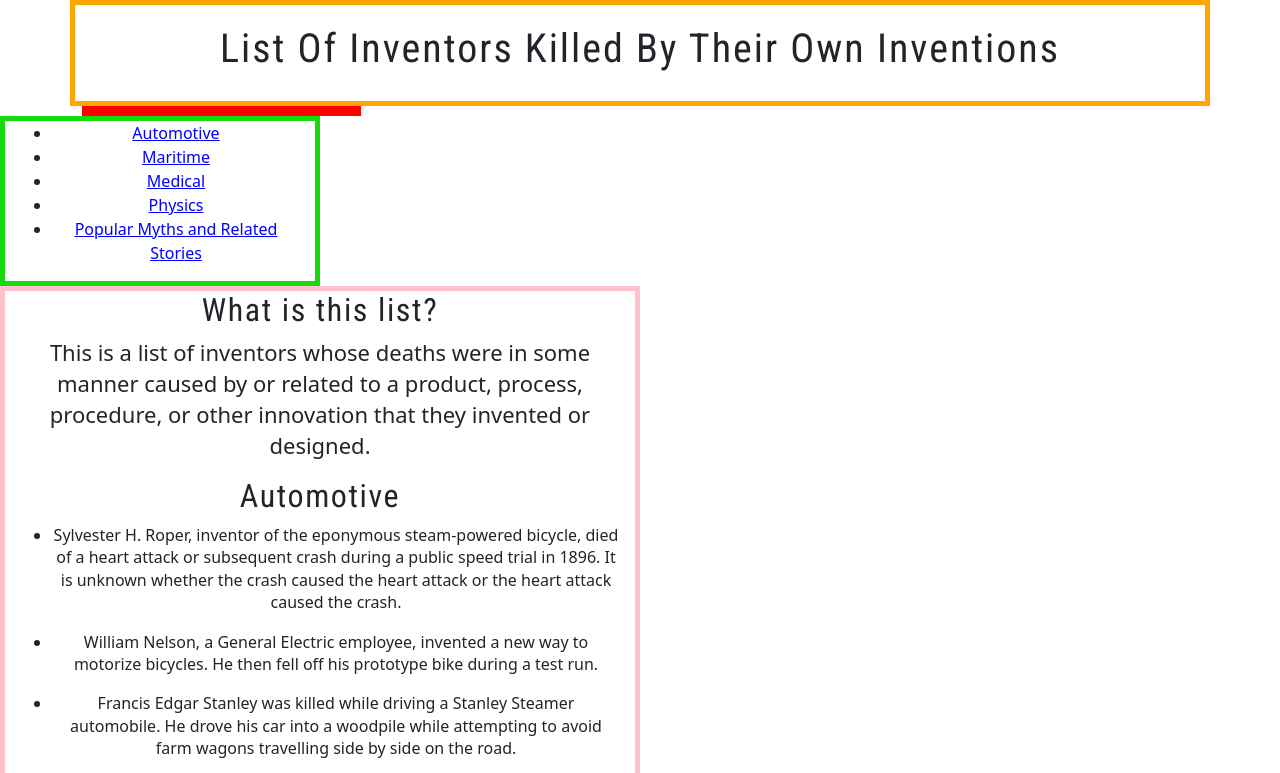
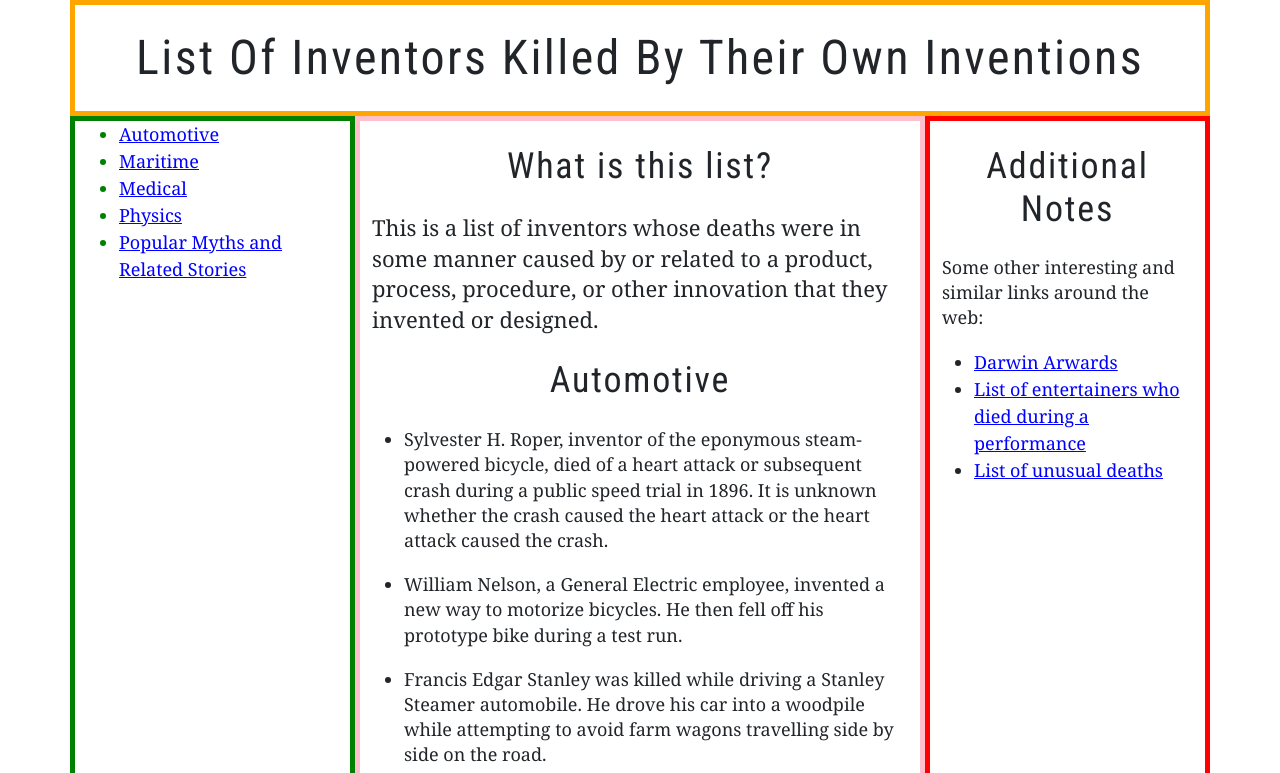
Before and after one commit to robinguyton/Week_6_Assignment, a plain HTML site: page index.html in a window 1280 px wide. Shown: the top 773 px of the page. Drawn offline with nearby package versions, Linux system fonts and the light colour scheme.

Commit message:
completed alignments, validated code, ready to submit

```diff
--- a/index.html
+++ b/index.html
@@ -8,20 +8,18 @@
 	<title>Assignment 08 | CIS2B</title>
 	<link rel="stylesheet" href="https://maxcdn.bootstrapcdn.com/bootstrap/4.0.0/css/bootstrap.min.css"
 		integrity="sha384-Gn5384xqQ1aoWXA+058RXPxPg6fy4IWvTNh0E263XmFcJlSAwiGgFAW/dAiS6JXm" crossorigin="anonymous">
+
+<link href="https://cdn.jsdelivr.net/npm/bootstrap@5.3.2/dist/css/bootstrap.min.css" rel="stylesheet" integrity="sha384-T3c6CoIi6uLrA9TneNEoa7RxnatzjcDSCmG1MXxSR1GAsXEV/Dwwykc2MPK8M2HN" crossorigin="anonymous">
+
 		<link rel="stylesheet" href="main.css">
-
-
-<!-- Bootstrap link? -->
-<link href="https://cdn.jsdelivr.net/npm/bootstrap@5.3.3/dist/css/bootstrap.min.css" rel="stylesheet" integrity="sha384-QWTKZyjpPEjISv5WaRU9OFeRpok6YctnYmDr5pNlyT2bRjXh0JMhjY6hW+ALEwIH" crossorigin="anonymous">
-
 </head>
 
 <body>
 
-	<div id="header-container">
+
 		<div class="container">
 			<div class="row">
-			<div class="col-lg-12" width="1" style="border: 5px solid orange; padding: 20px; text-align: center;">
+				<div class="col-12" style="border: 5px solid orange">
 		<div>
 			<header>
 				<h1>List Of Inventors Killed By Their Own Inventions</h1>
@@ -30,19 +28,13 @@
 			</div>
 		</div>
 	</div>
-	</div>
 
-	<div id="main-container">
 		<div class="container">
 			<div class="row">
+				<div class="col-xl-3" style="border: solid 5px; color: green;">
 
 
-				</div>
-
-				<div class="col-3" style="border: 5px solid red; text-align: center;"></div>
-				</div>
 		<div>
-			<div class="col-3" style="border: 5px solid rgb(20, 219, 9); text-align: center;">
 			<nav>
 				<ul>
 					<li><a href="#automotive">Automotive</a></li>
@@ -54,10 +46,9 @@
 			</nav>
 			</div>
 			</div>
+
+		<div class="col-6" style="border:5px solid pink;">
 			<main>
-
-			<div class="col-6" style="border: 5px solid pink; text-align: center;">
-
 				<section id="intro">
 					<h2>What is this list?</h2>
 					<p>This is a list of inventors whose deaths were in some manner caused by or related to a product,
@@ -184,8 +175,10 @@
 						</li>
 					</ul>
 				</section>
+			</main>
 			</div>
-			</main>
+
+		<div class="col-3" style="border: 5px solid red;">
 			<aside>
 				<h2>Additional Notes</h2>
 				<p>Some other interesting and similar links around the web:</p>
@@ -198,13 +191,19 @@
 				</ul>
 			</aside>
 		</div>
+
 		</div>
-	<div id="footer-container">
+		</div>
+
+
+
+
+
+	<div class="container">
+			<div class="row">
+				<div class="col-xl-12" style="border: 5px solid orange; padding: 30px; text-align: center;">
 
 		<div>
-			<div class="container">
-				<div class="row">
-					<div class="col-lg-12" style="border: 5px solid rgb(9, 147, 226); padding: 20px; text-align: center;">
 			<footer>
 				&copy; Copyright 2019
 			</footer>
@@ -213,7 +212,10 @@
 	</div>
 	</div>
 
-	</div>
+
+
+
+
 	<script src="https://code.jquery.com/jquery-3.2.1.slim.min.js"
 		integrity="sha384-KJ3o2DKtIkvYIK3UENzmM7KCkRr/rE9/Qpg6aAZGJwFDMVNA/GpGFF93hXpG5KkN"
 		crossorigin="anonymous"></script>
@@ -224,7 +226,7 @@
 		integrity="sha384-JZR6Spejh4U02d8jOt6vLEHfe/JQGiRRSQQxSfFWpi1MquVdAyjUar5+76PVCmYl"
 		crossorigin="anonymous"></script>
 
-<script src="https://cdn.jsdelivr.net/npm/bootstrap@5.3.3/dist/js/bootstrap.bundle.min.js" integrity="sha384-YvpcrYf0tY3lHB60NNkmXc5s9fDVZLESaAA55NDzOxhy9GkcIdslK1eN7N6jIeHz" crossorigin="anonymous"></script>
+<script src="https://cdn.jsdelivr.net/npm/bootstrap@5.3.2/dist/js/bootstrap.bundle.min.js" integrity="sha384-C6RzsynM9kWDrMNeT87bh95OGNyZPhcTNXj1NW7RuBCsyN/o0jlpcV8Qyq46cDfL" crossorigin="anonymous"></script>
 
 </body>
 
```
Lines whose indentation alone changed are shown as unchanged.
